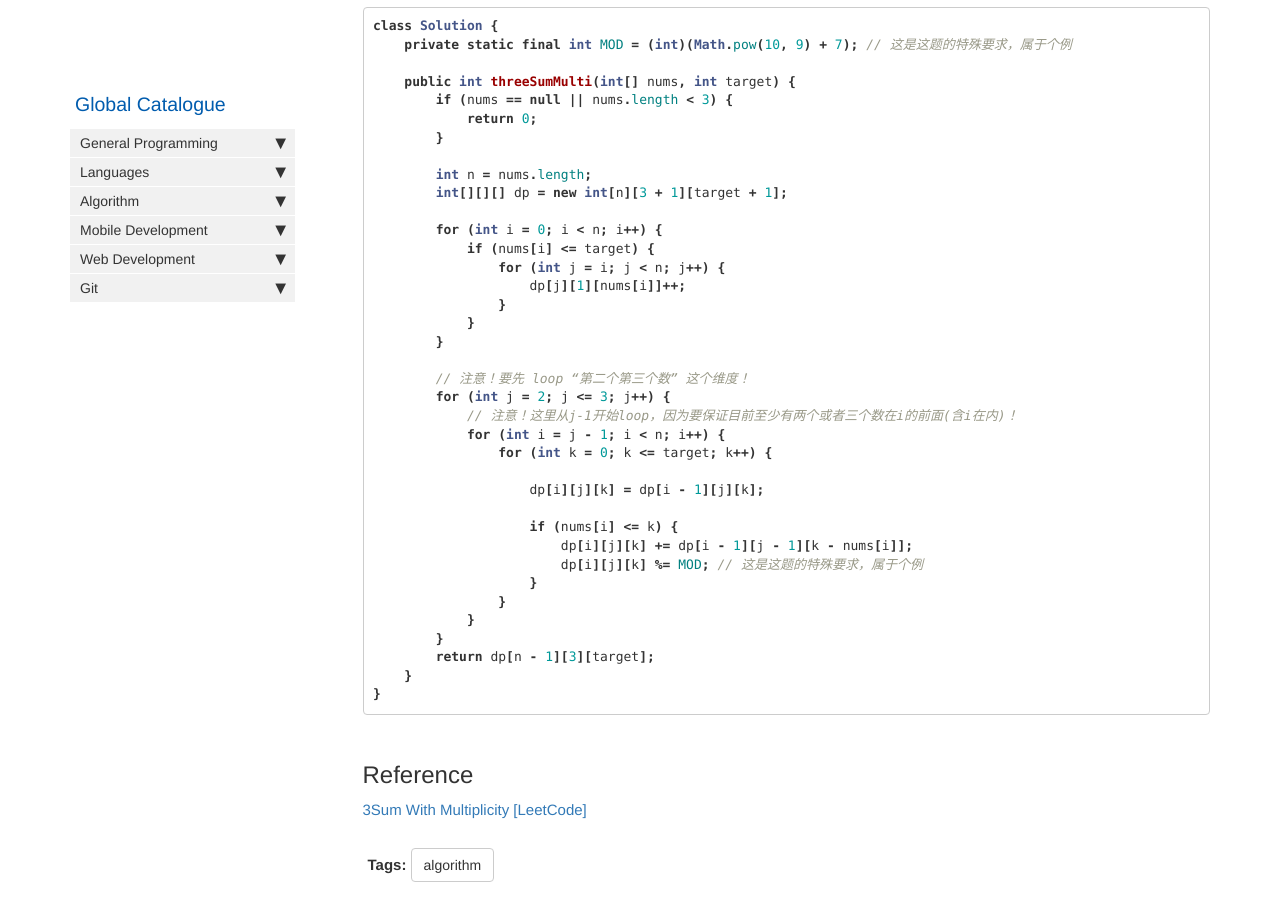
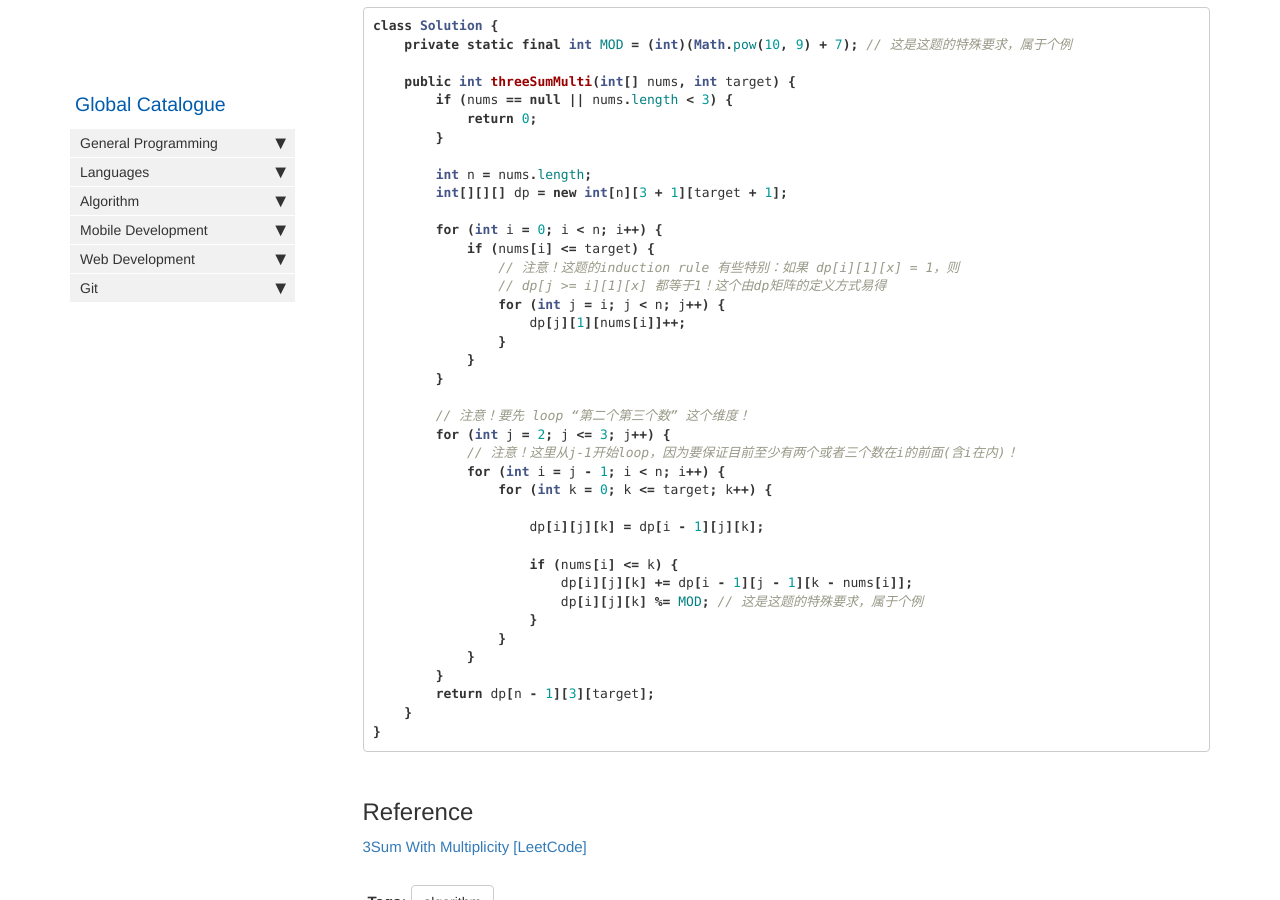
Before and after one commit to HungryOrc/hungryorc.github.io, a Jekyll site: the page built from pages/algorithm/algorithm_3Sum_numOfUniqueIndexTriplets.md, in a window 1280 px wide and 900 px high, scrolled down 1587 px. Built offline with Jekyll 4.4.1, drawn with Linux system fonts in a browser that asks for light colours; nearby versions of some CDN libraries; comment, search, counter and statistics services are not loaded.

Commit message:
Update algorithm_3Sum_numOfUniqueIndexTriplets.md

```diff
--- a/pages/algorithm/algorithm_3Sum_numOfUniqueIndexTriplets.md
+++ b/pages/algorithm/algorithm_3Sum_numOfUniqueIndexTriplets.md
@@ -67,6 +67,8 @@ class Solution {
 
         for (int i = 0; i < n; i++) {
             if (nums[i] <= target) {
+                // 注意！这题的induction rule 有些特别：如果 dp[i][1][x] = 1，则
+                // dp[j >= i][1][x] 都等于1！这个由dp矩阵的定义方式易得
                 for (int j = i; j < n; j++) {
                     dp[j][1][nums[i]]++;
                 }
```
